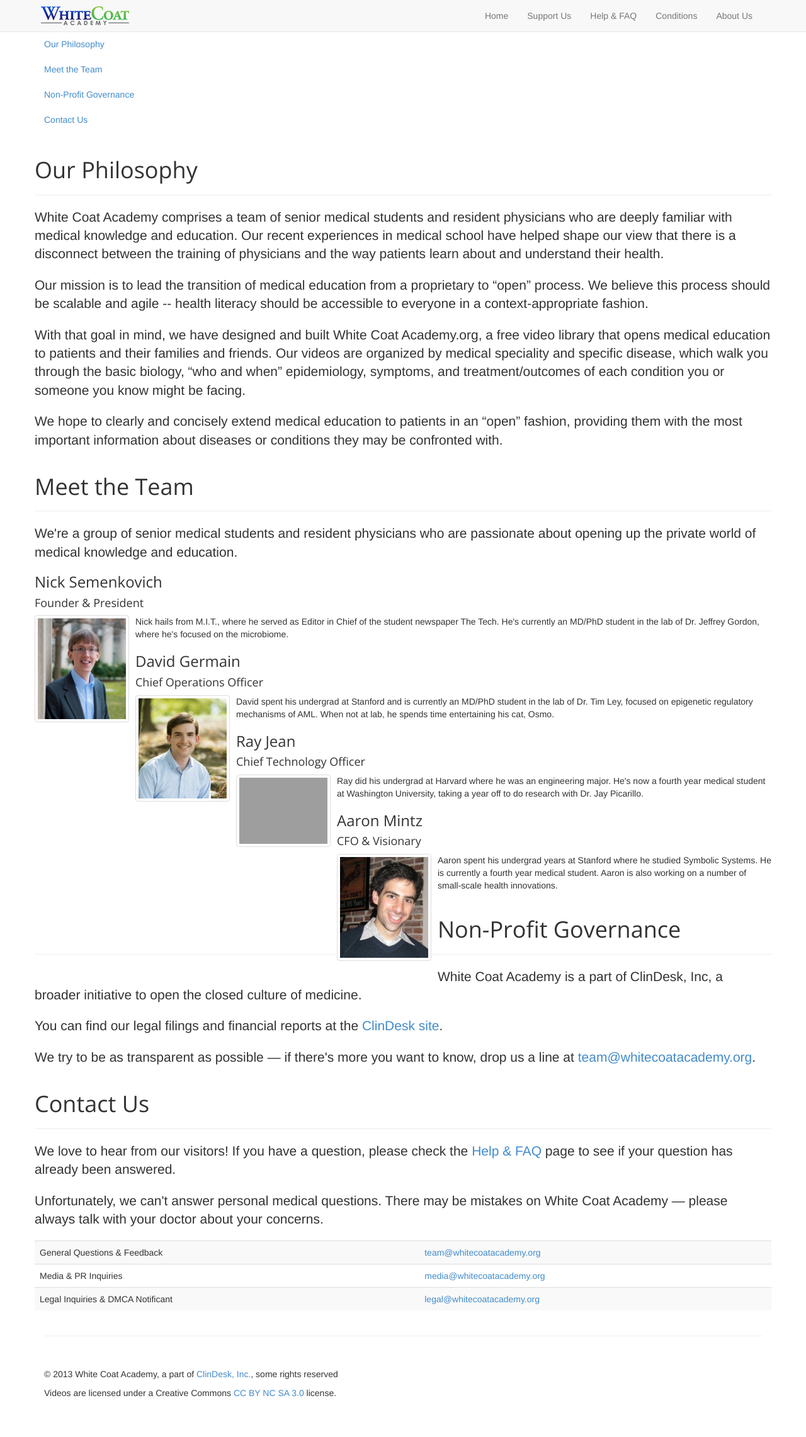
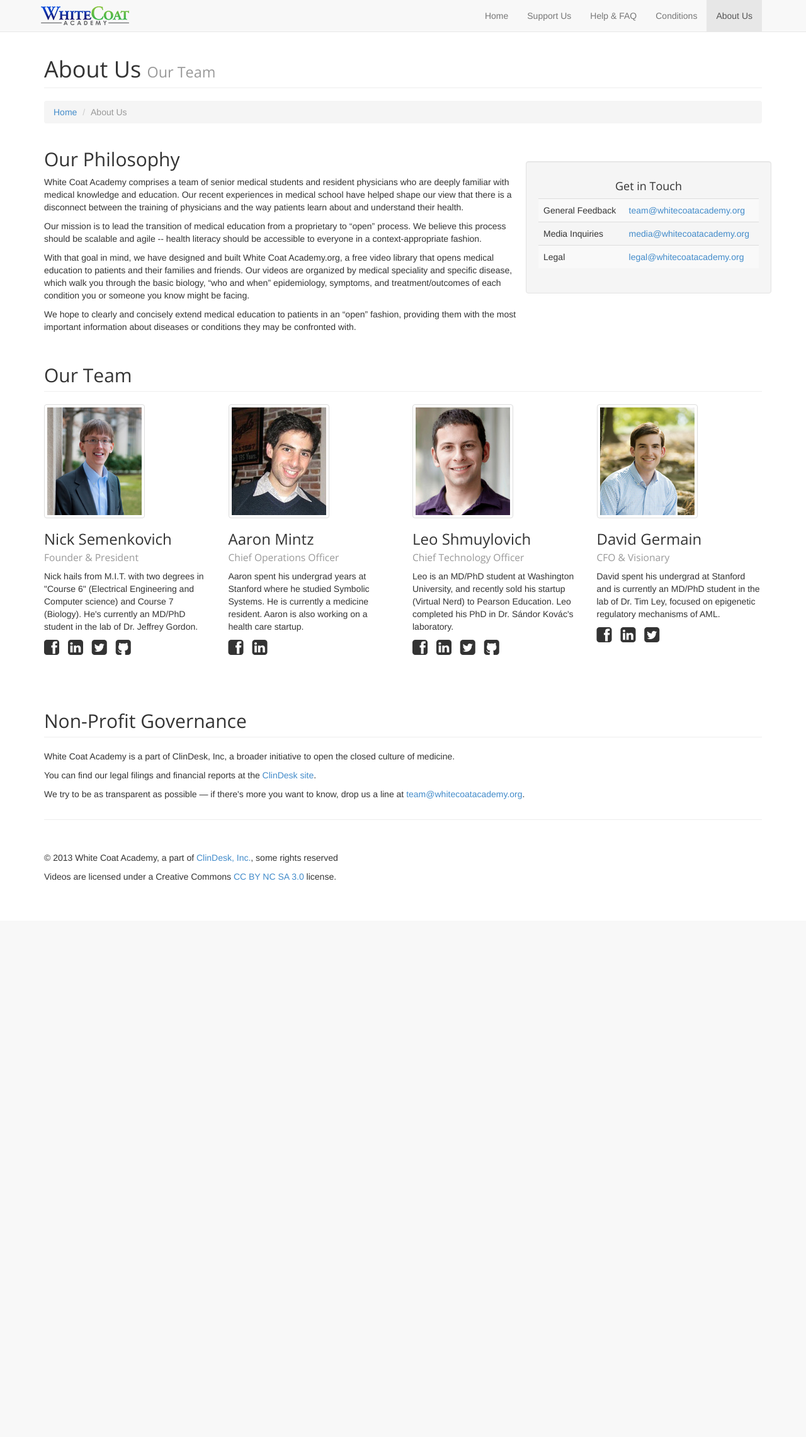
Before and after one commit to WhiteCoatAcademy/whitecoatacademy.org, a Flask app: page /about.html in a window 1280 px wide. Shown: the whole page at 63% size. After the commit the page ends 1398 px from the top, so only its background shows below. Run offline with Flask 2, Linux system fonts and the light colour scheme; some libraries are stand-ins or nearby versions; grey boxes are pictures that could not be loaded.

Commit message:
+ about page fixer.

```diff
--- a/templates/about.html
+++ b/templates/about.html
@@ -2,148 +2,124 @@
 {% block title %}About Us{% endblock %}
 {% block tagline_text %}About Us{% endblock %}
 {% block lead %}About White Coat Academy &amp; ClinDesk{% endblock %}
+{% set about_active = 'active' %}
+
+{# We want a breadcrumb / header block. #}
+{% set header_title = "About Us" %}
+{% set header_text = "Our Team" %}
+
 {% block maincontent%}
 <div class="container">
 
     <div class="row">
-    <div class="span3 bs-docs-sidebar">
-      <ul class="nav nav-list bs-docs-sidenav">
-        <li><a href="#our-philosophy"><i class="icon-book"></i><i class="icon-chevron-right"></i> Our Philosophy</a></li>
-        <li><a href="#the-team"><i class="icon-group"></i><i class="icon-chevron-right"></i> Meet the Team</a></li>
-        <li><a href="#non-profit-governance"><i class="icon-legal"></i><i class="icon-chevron-right"></i> Non-Profit Governance</a></li>
-        <li><a href="#contact-us"><i class="icon-envelope-alt"></i><i class="icon-chevron-right"></i> Contact Us</a></li>
-      </ul>
-    </div>
-    <div class="span9">
 
-      <section id="our-philosophy">
-        <div class="page-header">
-          <h1>Our Philosophy</h1>
-        </div>
-          <p class="lead">White Coat Academy comprises a team of senior medical students and resident physicians who are deeply familiar with
+        <div class="col-md-8">
+            <h2>Our Philosophy</h2>
+            <p>White Coat Academy comprises a team of senior medical students and resident physicians who are deeply familiar with
                 medical knowledge and education. Our recent experiences in medical school have helped shape our view that
                 there is a disconnect between the training of physicians and the way patients learn about and understand
                 their health.</p>
-          <p class="lead">Our mission is to lead the transition of medical education from a proprietary to “open” process. We believe
+            <p>Our mission is to lead the transition of medical education from a proprietary to “open” process. We believe
                 this process should be scalable and agile -- health literacy should be accessible to everyone in a
                 context-appropriate fashion.</p>
-          <p class="lead">With that goal in mind, we have designed and built White Coat Academy.org, a free video library that opens medical
+            <p>With that goal in mind, we have designed and built White Coat Academy.org, a free video library that opens medical
                 education to patients and their families and friends. Our videos are organized by medical speciality and
                 specific disease, which walk you through the basic biology, “who and when” epidemiology, symptoms, and
                 treatment/outcomes of each condition you or someone you know might be facing.</p>
-          <p class="lead">We hope to clearly and concisely extend medical education to patients in an “open” fashion, providing them
+            <p>We hope to clearly and concisely extend medical education to patients in an “open” fashion, providing them
                 with the most important information about diseases or conditions they may be confronted with.</p>
-      </section>
-
-
-        <section id="the-team">
-          <div class="page-header">
-            <h1>Meet the Team</h1>
         </div>
-          <p class="lead">We're a group of senior medical students and resident physicians who are passionate about opening up
-              the private world of medical knowledge and education.</p>
-
-            <div class="row-fluid">
-                <div class="span6">
-                    <h3>Nick Semenkovich</h3>
-                    <h4>Founder &amp; President
-                        <span style="float:right">
-                            <a href="https://twitter.com/semenko" data-rel="tooltip" title="Twitter"><i class="icon-twitter-sign icon-large"></i></a>
-                            <a href="https://www.facebook.com/semenko" data-rel="tooltip" title="Facebook"><i class="icon-facebook-sign icon-large"></i></a>
-                            <a href="https://github.com/semenko" data-rel="tooltip" title="GitHub" class="sm-icon"><i class="icon-github-sign icon-large"></i></a>
-                        </span>
-                    </h4>
-                    <span style="float:left; padding-right: 10px;"><img class="thumbnail" src="{{ static('img/heads/semenko.jpg') }}" width="150"/></span>
-                    <span>Nick hails from M.I.T., where he served as Editor in Chief of the student newspaper The Tech. He's currently an MD/PhD student
-                        in the lab of Dr. Jeffrey Gordon, where he's focused on the microbiome.</p>
-                    </span>
-                </div>
-                <div class="span6">
-                    <h3>David Germain</h3>
-                    <h4>Chief Operations Officer
-                        <span style="float:right">
-                         <a href="https://twitter.com/keepitgermain" data-rel="tooltip" title="Twitter"><i class="icon-twitter-sign icon-large"></i></a>
-                        <a href="https://www.facebook.com/dgermain" data-rel="tooltip" title="Facebook"><i class="icon-facebook-sign icon-large"></i></a>
-                        </span>
-                    </h4>
-                    <span style="float:left; padding-right: 10px;"><img class="thumbnail" src="{{ static('img/heads/dgermain.jpg') }}" width="150"/></span>
-                    <span>David spent his undergrad at Stanford and is currently an MD/PhD student in the lab of Dr. Tim Ley,
-                          focused on epigenetic regulatory mechanisms of AML. When not at lab, he spends time entertaining his cat, Osmo.</p>
-                    </span>
-                </div>
-            </div>
-            <div class="row-fluid">
-                <div class="span6">
-                    <h3>Ray Jean</h3>
-                    <h4>Chief Technology Officer
-                        <span style="float:right">
-                        <a href="https://www.facebook.com/raymond.a.jean" data-rel="tooltip" title="Facebook"><i class="icon-facebook-sign icon-large"></i></a>
-                        </span>
-                    </h4>
-                    <span style="float:left; padding-right: 10px;"><img class="thumbnail" src="{{ static('img/heads/rayjean.jpg') }}" width="150"/></span>
-                    <span>Ray did his undergrad at Harvard where he was an engineering major. He's now a fourth year medical student at Washington University,
-                        taking a year off to do research with Dr. Jay Picarillo.</p>
-                    </span>
-                </div>
-                <div class="span6">
-                    <h3>Aaron Mintz</h3>
-                    <h4>CFO &amp; Visionary
-                        <span style="float:right">
-                        <a href="https://www.facebook.com/aaronmintz" data-rel="tooltip" title="Facebook"><i class="icon-facebook-sign icon-large"></i></a>
-                        </span>
-                    </h4>
-                    <span style="float:left; padding-right: 10px;"><img class="thumbnail" src="{{ static('img/heads/aaronm.jpg') }}" width="150"/></span>
-                    <span>Aaron spent his undergrad years at Stanford where he studied Symbolic Systems. He is currently a fourth year medical student.
-                          Aaron is also working on a number of small-scale health innovations.</p>
-                    </span>
-                </div>
-
-            </div>
-
-        </section>
-
-
-        <section id="non-profit-governance">
-            <div class="page-header">
-                <h1>Non-Profit Governance</h1>
-            </div>
-            <div class="row-fluid">
-                <p class="lead">White Coat Academy is a part of ClinDesk, Inc, a broader initiative to open the closed culture of medicine.</p>
-                <p class="lead">You can find our legal filings and financial reports at the <a href="http://www.clindesk.org/about.html#non-profit-governance" target="_blank"> ClinDesk site</a>.</p>
-                <p class="lead">We try to be as transparent as possible &mdash; if there's more you want to know, drop us a line at <a href="mailto:team@whitecoatacademy.org">team@whitecoatacademy.org</a>.</p>
-            </div>
-        </section>
-
-
-        <section id="contact-us">
-            <div class="page-header">
-                <h1>Contact Us</h1>
-            </div>
-            <div class="row-fluid">
-                <p class="lead">We love to hear from our visitors! If you have a question, please check the <a href="help.html">Help &amp; FAQ</a> page to see if your question has already been answered.</p>
-                <p class="lead">Unfortunately, we can't answer personal medical questions. There may be mistakes on White Coat Academy &mdash; please
-                        always talk with your doctor about your concerns.</p>
+        <br><br>
+        <div class="col-md-4 well">
+            <h4 style="text-align: center">Get in Touch</h4>
             <table class="table table-striped">
                 <tbody>
                 <tr>
-                        <td>General Questions &amp; Feedback</td>
+                    <td>General Feedback</td>
                     <td><a href="mailto:team@whitecoatacademy.org">team@whitecoatacademy.org</a></td>
                 </tr>
                 <tr>
-                        <td>Media &amp; PR Inquiries</td>
+                    <td>Media Inquiries</td>
                     <td><a href="mailto:media@whitecoatacademy.org">media@whitecoatacademy.org</a></td>
                 </tr>
                 <tr>
-                        <td>Legal Inquiries &amp; DMCA Notificant</td>
+                    <td>Legal</td>
                     <td><a href="mailto:legal@whitecoatacademy.org">legal@whitecoatacademy.org</a></td>
                 </tr>
                 </tbody>
             </table>
         </div>
-        </section>
+
+    </div>
+
+    <!-- Team Member Profiles -->
+
+    <div class="row">
+
+        <div class="col-lg-12">
+            <h2 class="page-header">Our Team</h2>
+        </div>
+
+        <div class="col-sm-3">
+            <img class="img-responsive img-thumbnail" src="{{ static('img/heads/semenko.jpg') }}">
+            <h3>Nick Semenkovich<br><small>Founder & President</small></h3>
+            <p>Nick hails from M.I.T. with two degrees in "Course 6" (Electrical Engineering and Computer science) and Course 7 (Biology). He's currently an MD/PhD student in the lab of Dr. Jeffrey Gordon.</p>
+            <ul class="list-unstyled list-inline list-social-icons">
+                <li class="tooltip-social facebook-link"><a href="https://www.facebook.com/semenko" data-toggle="tooltip" data-placement="top" title="Facebook"><i class="fa fa-facebook-square fa-2x"></i></a></li>
+                <li class="tooltip-social linkedin-link"><a href="https://www.linkedin.com/in/semenko" data-toggle="tooltip" data-placement="top" title="LinkedIn"><i class="fa fa-linkedin-square fa-2x"></i></a></li>
+                <li class="tooltip-social twitter-link"><a href="https://twitter.com/semenko" data-toggle="tooltip" data-placement="top" title="Twitter"><i class="fa fa-twitter-square fa-2x"></i></a></li>
+                <li class="tooltip-social google-plus-link"><a href="https://github.com/semenko" data-toggle="tooltip" data-placement="top" title="GitHub"><i class="fa fa-github-square fa-2x"></i></a></li>
+            </ul>
+        </div>
+
+        <div class="col-sm-3">
+            <img class="img-responsive img-thumbnail" src="{{ static('img/heads/aaronm.jpg') }}">
+            <h3>Aaron Mintz<br><small>Chief Operations Officer</small></h3>
+            <p>Aaron spent his undergrad years at Stanford where he studied Symbolic Systems. He is currently a medicine resident. Aaron is also working on a health care startup.</p>
+            <ul class="list-unstyled list-inline list-social-icons">
+                <li class="tooltip-social facebook-link"><a href="https://www.facebook.com/aaronmintz" data-toggle="tooltip" data-placement="top" title="Facebook"><i class="fa fa-facebook-square fa-2x"></i></a></li>
+                <li class="tooltip-social linkedin-link"><a href="https://www.linkedin.com/in/aaronmintz" data-toggle="tooltip" data-placement="top" title="LinkedIn"><i class="fa fa-linkedin-square fa-2x"></i></a></li>
+            </ul>
+        </div>
+
+        <div class="col-sm-3">
+            <img class="img-responsive img-thumbnail" src="{{ static('img/heads/leo.jpg') }}">
+            <h3>Leo Shmuylovich<br><small>Chief Technology Officer</small></h3>
+            <p>Leo is an MD/PhD student at Washington University, and recently sold his startup (Virtual Nerd) to Pearson Education. Leo completed his PhD in Dr. Sándor Kovác's laboratory.</p>
+            <ul class="list-unstyled list-inline list-social-icons">
+                <li class="tooltip-social facebook-link"><a href="https://www.facebook.com/TheShmu" data-toggle="tooltip" data-placement="top" title="Facebook"><i class="fa fa-facebook-square fa-2x"></i></a></li>
+                <li class="tooltip-social linkedin-link"><a href="https://www.linkedin.com/pub/leo-shmuylovich/10/346/a8" data-toggle="tooltip" data-placement="top" title="LinkedIn"><i class="fa fa-linkedin-square fa-2x"></i></a></li>
+                <li class="tooltip-social twitter-link"><a href="https://twitter.com/leoshmu" data-toggle="tooltip" data-placement="top" title="Twitter"><i class="fa fa-twitter-square fa-2x"></i></a></li>
+                <li class="tooltip-social google-plus-link"><a href="https://github.com/leoshmu" data-toggle="tooltip" data-placement="top" title="GitHub"><i class="fa fa-github-square fa-2x"></i></a></li>
+            </ul>
+        </div>
+
+        <div class="col-sm-3">
+            <img class="img-responsive img-thumbnail" src="{{ static('img/heads/dgermain.jpg') }}">
+            <h3>David Germain<br><small>CFO & Visionary</small></h3>
+            <p>David spent his undergrad at Stanford and is currently an MD/PhD student in the lab of Dr. Tim Ley, focused on epigenetic regulatory mechanisms of AML.</p>
+            <ul class="list-unstyled list-inline list-social-icons">
+                <li class="tooltip-social facebook-link"><a href="https://www.facebook.com/dgermain" data-toggle="tooltip" data-placement="top" title="Facebook"><i class="fa fa-facebook-square fa-2x"></i></a></li>
+                <li class="tooltip-social linkedin-link"><a href="https://www.linkedin.com/pub/david-russler-germain/13/501/613" data-toggle="tooltip" data-placement="top" title="LinkedIn"><i class="fa fa-linkedin-square fa-2x"></i></a></li>
+                <li class="tooltip-social twitter-link"><a href="https://twitter.com/dgermain21" data-toggle="tooltip" data-placement="top" title="Twitter"><i class="fa fa-twitter-square fa-2x"></i></a></li>
+            </ul>
+        </div>
+
+    </div>
+    <div class="row">
+
+        <div class="col-lg-12">
+            <h2 class="page-header">Non-Profit Governance</h2>
+        </div>
+        <div class="col-lg-12">
+
+            <p>White Coat Academy is a part of ClinDesk, Inc, a broader initiative to open the closed culture of medicine.</p>
+            <p>You can find our legal filings and financial reports at the <a href="http://www.clindesk.org/about.html#non-profit-governance" target="_blank"> ClinDesk site</a>.</p>
+            <p>We try to be as transparent as possible &mdash; if there's more you want to know, drop us a line at <a href="mailto:team@whitecoatacademy.org">team@whitecoatacademy.org</a>.</p>
+
+
 
         </div>
     </div>
-
 </div>
 {% endblock %}
--- a/templates/index.html
+++ b/templates/index.html
@@ -11,7 +11,7 @@
 <div class="container">
     <div class="row">
         <div class="col-lg-12">
-            <h1 class="page-header">Welcome <small>Opening Medical Education</small></h1>
+            <h1 class="page-header">Welcome <small>to Open Medical Resources</small></h1>
             <p>White Coat Academy comprises a team of senior medical students and resident physicians who are deeply familiar with medical knowledge and education. </p>
             <p>Over the coming months, we'll be producing educational videos to walk patients and their families through diseases, from the basic biology &amp; epidemiology, to treatment options &amp; outcomes.</p>
             <p>Together with our parent organization <a href="http://www.clindesk.org/" target="_blank">ClinDesk</a>, we hope to change the face of medicine.</p><br>
```
Lines whose indentation alone changed are shown as unchanged.
